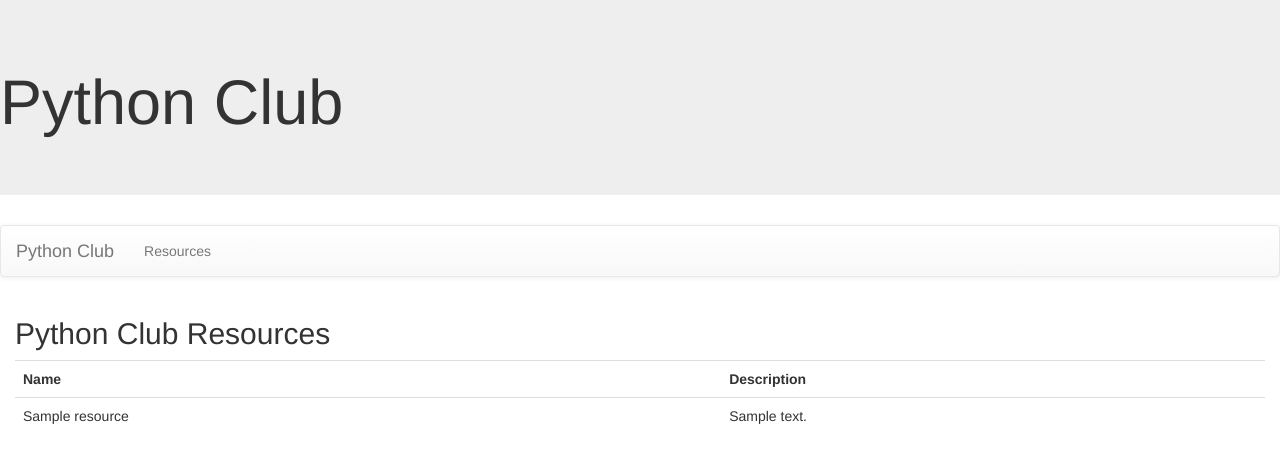
After one commit to kelsiebrown/PythonClubFirst, a Django app: page /club/resources/ in a window 1280 px wide. The commit adds this page. Shown: the top 463 px of the page. Run offline with Django 3.2, Linux system fonts and the light colour scheme; tables that the repository leaves empty hold one stand-in row (values such as "Sample post"); some libraries are stand-ins or nearby versions.

Commit message:
Add resource view

```diff
--- a/PythonClub/club/templates/base.html
+++ b/PythonClub/club/templates/base.html
@@ -16,8 +16,7 @@
 <a class="navbar-brand" href="{% url 'index' %}">Python Club</a>
 </div>
 <ul class="nav navbar-nav">
-<li>Dummy</li>
-<li>Dummy</li>
+    <li><a href="{% url 'resources' %}">Resources</a></li>
 </ul>
 </div>
 </nav>
--- /dev/null
+++ b/PythonClub/club/templates/club/resources.html
@@ -0,0 +1,21 @@
+{% extends 'base.html' %}
+
+{% block content %}
+<h2>Python Club Resources</h2>
+<table class='table'>
+
+    <tr>
+        <th>Name</th>
+        <th>Description</th>
+    </tr>
+
+{% for item in type_list %}
+    <tr>
+        <td>{{ item.resourcename }}</td>
+        <td>{{ item.resourcedescription }}</td>
+    </tr>
+{% endfor %}
+
+</table>
+
+{% endblock %}
--- a/PythonClub/club/urls.py
+++ b/PythonClub/club/urls.py
@@ -2,5 +2,7 @@ from django.urls import path
 from . import views
 
 urlpatterns=[
-    path('', views.index, name='index' )
+    path('', views.index, name='index' ),
+    path('resources/', views.resources, name='resources')
+
 ]
--- a/PythonClub/club/views.py
+++ b/PythonClub/club/views.py
@@ -1,5 +1,10 @@
 from django.shortcuts import render
+from .models import Resource
 
 # Create your views here.
 def index(request):
     return render(request, 'club/index.html')
+
+def resources (request):
+    type_list=Resource.objects.all()
+    return render (request, 'club/resources.html', {'type_list': type_list})
```
